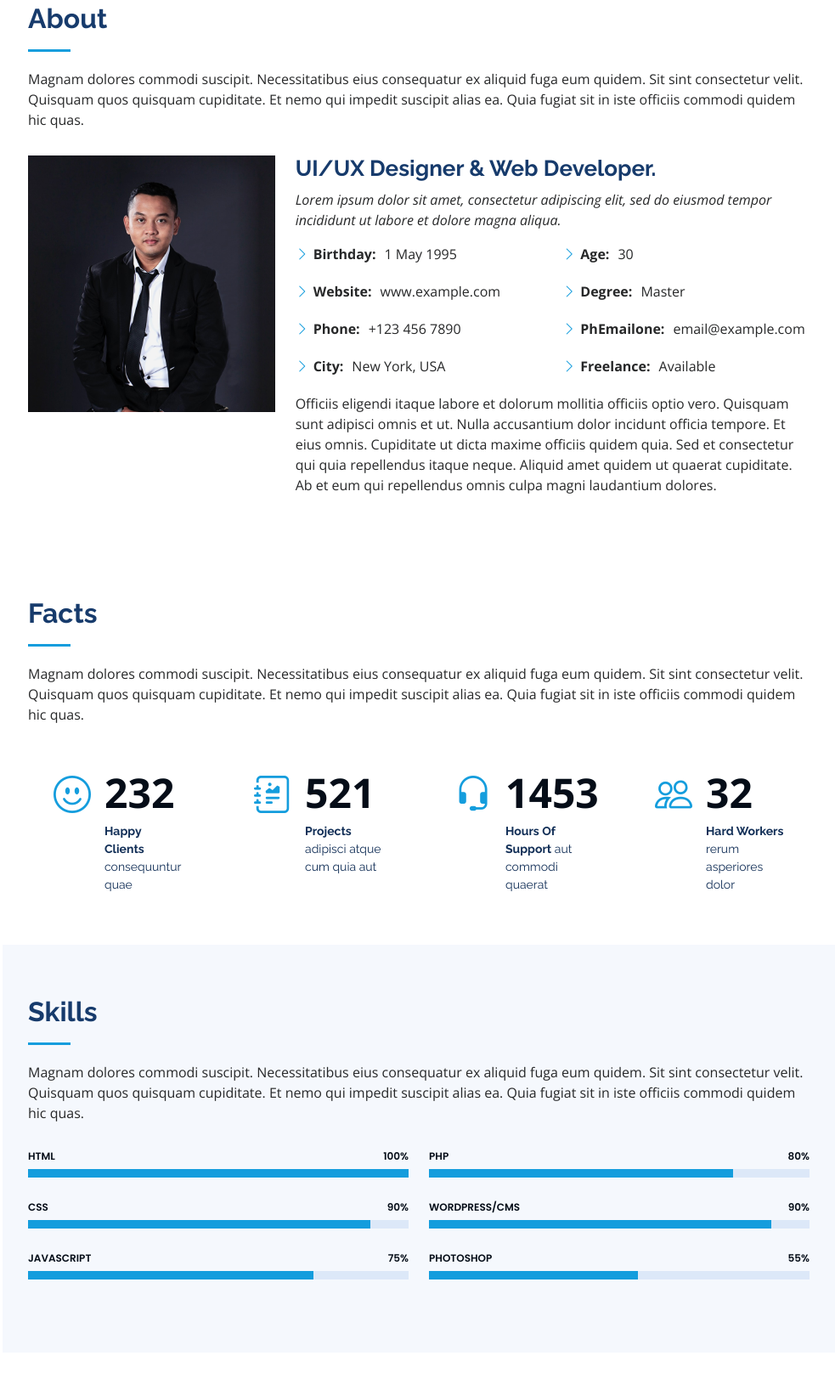
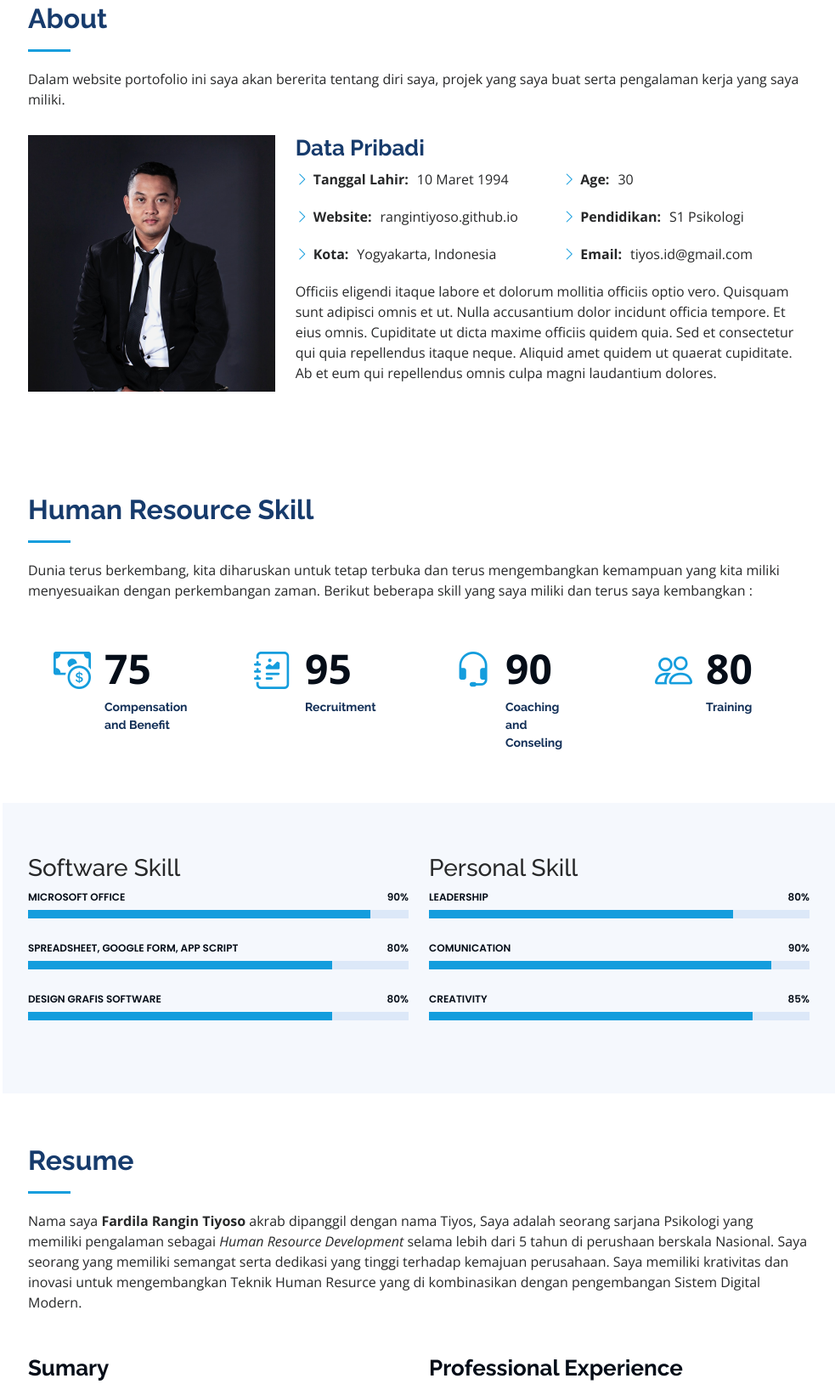
Before and after one commit to rangintiyoso/rangintiyoso.github.io, a plain HTML site: page index.html in a window 1280 px wide. Shown: the part 857-2486 px from the top of the page at 85% size, without its empty margins (297-1280 px from the left). Drawn offline with nearby package versions, Linux system fonts and the light colour scheme.

Commit message:
perbaikan 2

```diff
--- a/index.html
+++ b/index.html
@@ -49,11 +49,9 @@
         <img src="assets/img/profile-img.jpeg" alt="" class="img-fluid rounded-circle">
         <h1 class="text-light"><a href="index.html">Fardila Rangin Tiyoso</a></h1>
         <div class="social-links mt-3 text-center">
-          <a href="#" class="twitter"><i class="bx bxl-twitter"></i></a>
-          <a href="#" class="facebook"><i class="bx bxl-facebook"></i></a>
-          <a href="#" class="instagram"><i class="bx bxl-instagram"></i></a>
-          <a href="#" class="google-plus"><i class="bx bxl-skype"></i></a>
-          <a href="#" class="linkedin"><i class="bx bxl-linkedin"></i></a>
+          <a href="https://www.instagram.com/frtiyoso/?img_index=1" target="_blank" class="instagram"><i class="bx bxl-instagram"></i></a>
+          <a href="https://api.whatsapp.com/send/?phone=6282135470057&text&type=phone_number&app_absent=0" target="_blank" class="whatsapp"><i class="bx bxl-whatsapp"></i></a>
+          <a href="https://id.linkedin.com/in/fardila-rangin-tiyoso-91a91a15b" target="_blank" class="linkedin"><i class="bx bxl-linkedin"></i></a>
         </div>
       </div>
 
@@ -75,7 +73,7 @@
     <div class="hero-container" data-aos="fade-in">
       <h1>Fardila Rangin</h1>
       <h1>Tiyoso</h1>
-      <p>I'm <span class="typed" data-typed-items="Professional Human Resource"></span></p>
+      <p>I'm <span class="typed" data-typed-items="Human Resource, form Yogyakarta"></span></p>
     </div>
   </section><!-- End Hero -->
 
@@ -87,7 +85,7 @@
 
         <div class="section-title">
           <h2>About</h2>
-          <p>Magnam dolores commodi suscipit. Necessitatibus eius consequatur ex aliquid fuga eum quidem. Sit sint consectetur velit. Quisquam quos quisquam cupiditate. Et nemo qui impedit suscipit alias ea. Quia fugiat sit in iste officiis commodi quidem hic quas.</p>
+          <p>Dalam website portofolio ini saya akan bererita tentang diri saya, projek yang saya buat serta pengalaman kerja yang saya miliki.</p>
         </div>
 
         <div class="row">
@@ -95,26 +93,20 @@
             <img src="assets/img/profile-img.jpeg" class="img-fluid" alt="">
           </div>
           <div class="col-lg-8 pt-4 pt-lg-0 content" data-aos="fade-left">
-            <h3>UI/UX Designer &amp; Web Developer.</h3>
-            <p class="fst-italic">
-              Lorem ipsum dolor sit amet, consectetur adipiscing elit, sed do eiusmod tempor incididunt ut labore et dolore
-              magna aliqua.
-            </p>
+            <h3>Data Pribadi</h3>
             <div class="row">
               <div class="col-lg-6">
                 <ul>
-                  <li><i class="bi bi-chevron-right"></i> <strong>Birthday:</strong> <span>1 May 1995</span></li>
-                  <li><i class="bi bi-chevron-right"></i> <strong>Website:</strong> <span>www.example.com</span></li>
-                  <li><i class="bi bi-chevron-right"></i> <strong>Phone:</strong> <span>+123 456 7890</span></li>
-                  <li><i class="bi bi-chevron-right"></i> <strong>City:</strong> <span>New York, USA</span></li>
+                  <li><i class="bi bi-chevron-right"></i> <strong>Tanggal Lahir:</strong> <span>10 Maret 1994</span></li>
+                  <li><i class="bi bi-chevron-right"></i> <strong>Website:</strong> <span>rangintiyoso.github.io</span></li>
+                  <li><i class="bi bi-chevron-right"></i> <strong>Kota:</strong> <span>Yogyakarta, Indonesia</span></li>
                 </ul>
               </div>
               <div class="col-lg-6">
                 <ul>
                   <li><i class="bi bi-chevron-right"></i> <strong>Age:</strong> <span>30</span></li>
-                  <li><i class="bi bi-chevron-right"></i> <strong>Degree:</strong> <span>Master</span></li>
-                  <li><i class="bi bi-chevron-right"></i> <strong>PhEmailone:</strong> <span>email@example.com</span></li>
-                  <li><i class="bi bi-chevron-right"></i> <strong>Freelance:</strong> <span>Available</span></li>
+                  <li><i class="bi bi-chevron-right"></i> <strong>Pendidikan:</strong> <span>S1 Psikologi</span></li>
+                  <li><i class="bi bi-chevron-right"></i> <strong>Email:</strong> <span>tiyos.id@gmail.com</span></li>
                 </ul>
               </div>
             </div>
@@ -133,41 +125,41 @@
       <div class="container">
 
         <div class="section-title">
-          <h2>Facts</h2>
-          <p>Magnam dolores commodi suscipit. Necessitatibus eius consequatur ex aliquid fuga eum quidem. Sit sint consectetur velit. Quisquam quos quisquam cupiditate. Et nemo qui impedit suscipit alias ea. Quia fugiat sit in iste officiis commodi quidem hic quas.</p>
+          <h2>Human Resource Skill</h2>
+          <p>Dunia terus berkembang, kita diharuskan untuk tetap terbuka dan terus mengembangkan kemampuan yang kita miliki menyesuaikan dengan perkembangan zaman. Berikut beberapa skill yang saya miliki dan terus saya kembangkan :</p>
         </div>
 
         <div class="row no-gutters">
 
           <div class="col-lg-3 col-md-6 d-md-flex align-items-md-stretch" data-aos="fade-up">
             <div class="count-box">
-              <i class="bi bi-emoji-smile"></i>
-              <span data-purecounter-start="0" data-purecounter-end="232" data-purecounter-duration="1" class="purecounter"></span>
-              <p><strong>Happy Clients</strong> consequuntur quae</p>
+              <i class="bi bi-cash-coin"></i>
+              <span data-purecounter-start="0" data-purecounter-end="75" data-purecounter-duration="1" class="purecounter"></span>
+              <p><strong>Compensation and Benefit</strong></p>
             </div>
           </div>
 
           <div class="col-lg-3 col-md-6 d-md-flex align-items-md-stretch" data-aos="fade-up" data-aos-delay="100">
             <div class="count-box">
               <i class="bi bi-journal-richtext"></i>
-              <span data-purecounter-start="0" data-purecounter-end="521" data-purecounter-duration="1" class="purecounter"></span>
-              <p><strong>Projects</strong> adipisci atque cum quia aut</p>
+              <span data-purecounter-start="0" data-purecounter-end="95" data-purecounter-duration="1" class="purecounter"></span>
+              <p><strong>Recruitment</strong></p>
             </div>
           </div>
 
           <div class="col-lg-3 col-md-6 d-md-flex align-items-md-stretch" data-aos="fade-up" data-aos-delay="200">
             <div class="count-box">
               <i class="bi bi-headset"></i>
-              <span data-purecounter-start="0" data-purecounter-end="1453" data-purecounter-duration="1" class="purecounter"></span>
-              <p><strong>Hours Of Support</strong> aut commodi quaerat</p>
+              <span data-purecounter-start="0" data-purecounter-end="90" data-purecounter-duration="1" class="purecounter"></span>
+              <p><strong>Coaching and Conseling</strong></p>
             </div>
           </div>
 
           <div class="col-lg-3 col-md-6 d-md-flex align-items-md-stretch" data-aos="fade-up" data-aos-delay="300">
             <div class="count-box">
               <i class="bi bi-people"></i>
-              <span data-purecounter-start="0" data-purecounter-end="32" data-purecounter-duration="1" class="purecounter"></span>
-              <p><strong>Hard Workers</strong> rerum asperiores dolor</p>
+              <span data-purecounter-start="0" data-purecounter-end="80" data-purecounter-duration="1" class="purecounter"></span>
+              <p><strong>Training</strong> </p>
             </div>
           </div>
 
@@ -180,58 +172,61 @@
     <section id="skills" class="skills section-bg">
       <div class="container">
 
-        <div class="section-title">
-          <h2>Skills</h2>
-          <p>Magnam dolores commodi suscipit. Necessitatibus eius consequatur ex aliquid fuga eum quidem. Sit sint consectetur velit. Quisquam quos quisquam cupiditate. Et nemo qui impedit suscipit alias ea. Quia fugiat sit in iste officiis commodi quidem hic quas.</p>
-        </div>
+
 
         <div class="row skills-content">
 
           <div class="col-lg-6" data-aos="fade-up">
-
-            <div class="progress">
-              <span class="skill">HTML <i class="val">100%</i></span>
-              <div class="progress-bar-wrap">
-                <div class="progress-bar" role="progressbar" aria-valuenow="100" aria-valuemin="0" aria-valuemax="100"></div>
-              </div>
+            <div class="resume-title">
+              <h3>Software Skill</h3>
             </div>
 
             <div class="progress">
-              <span class="skill">CSS <i class="val">90%</i></span>
+              <span class="skill">Microsoft Office <i class="val">90%</i></span>
               <div class="progress-bar-wrap">
                 <div class="progress-bar" role="progressbar" aria-valuenow="90" aria-valuemin="0" aria-valuemax="100"></div>
               </div>
             </div>
 
             <div class="progress">
-              <span class="skill">JavaScript <i class="val">75%</i></span>
+              <span class="skill"> Spreadsheet, Google Form, App Script <i class="val">80%</i></span>
               <div class="progress-bar-wrap">
-                <div class="progress-bar" role="progressbar" aria-valuenow="75" aria-valuemin="0" aria-valuemax="100"></div>
+                <div class="progress-bar" role="progressbar" aria-valuenow="80" aria-valuemin="0" aria-valuemax="100"></div>
+              </div>
+            </div>
+
+            <div class="progress">
+              <span class="skill">Design Grafis Software <i class="val">80%</i></span>
+              <div class="progress-bar-wrap">
+                <div class="progress-bar" role="progressbar" aria-valuenow="80" aria-valuemin="0" aria-valuemax="100"></div>
               </div>
             </div>
 
           </div>
 
           <div class="col-lg-6" data-aos="fade-up" data-aos-delay="100">
+            <div class="resume-title">
+              <h3>Personal Skill</h3>
+            </div>
 
             <div class="progress">
-              <span class="skill">PHP <i class="val">80%</i></span>
+              <span class="skill">Leadership <i class="val">80%</i></span>
               <div class="progress-bar-wrap">
                 <div class="progress-bar" role="progressbar" aria-valuenow="80" aria-valuemin="0" aria-valuemax="100"></div>
               </div>
             </div>
 
             <div class="progress">
-              <span class="skill">WordPress/CMS <i class="val">90%</i></span>
+              <span class="skill">Comunication <i class="val">90%</i></span>
               <div class="progress-bar-wrap">
                 <div class="progress-bar" role="progressbar" aria-valuenow="90" aria-valuemin="0" aria-valuemax="100"></div>
               </div>
             </div>
 
             <div class="progress">
-              <span class="skill">Photoshop <i class="val">55%</i></span>
+              <span class="skill">Creativity <i class="val">85%</i></span>
               <div class="progress-bar-wrap">
-                <div class="progress-bar" role="progressbar" aria-valuenow="55" aria-valuemin="0" aria-valuemax="100"></div>
+                <div class="progress-bar" role="progressbar" aria-valuenow="85" aria-valuemin="0" aria-valuemax="100"></div>
               </div>
             </div>
 
@@ -248,7 +243,7 @@
 
         <div class="section-title">
           <h2>Resume</h2>
-          <p>Magnam dolores commodi suscipit. Necessitatibus eius consequatur ex aliquid fuga eum quidem. Sit sint consectetur velit. Quisquam quos quisquam cupiditate. Et nemo qui impedit suscipit alias ea. Quia fugiat sit in iste officiis commodi quidem hic quas.</p>
+          <p>Nama saya <strong>Fardila Rangin Tiyoso </strong> akrab dipanggil dengan nama Tiyos, Saya adalah seorang sarjana Psikologi yang memiliki pengalaman sebagai <em>Human Resource Development</em> selama lebih dari 5 tahun di perushaan berskala Nasional. Saya seorang yang memiliki semangat serta dedikasi yang tinggi terhadap kemajuan perusahaan. Saya memiliki krativitas dan inovasi untuk mengembangkan Teknik Human Resurce yang di kombinasikan dengan pengembangan Sistem Digital Modern.</p>
         </div>
 
         <div class="row">
```
Also changed, not shown: 3 other files.
